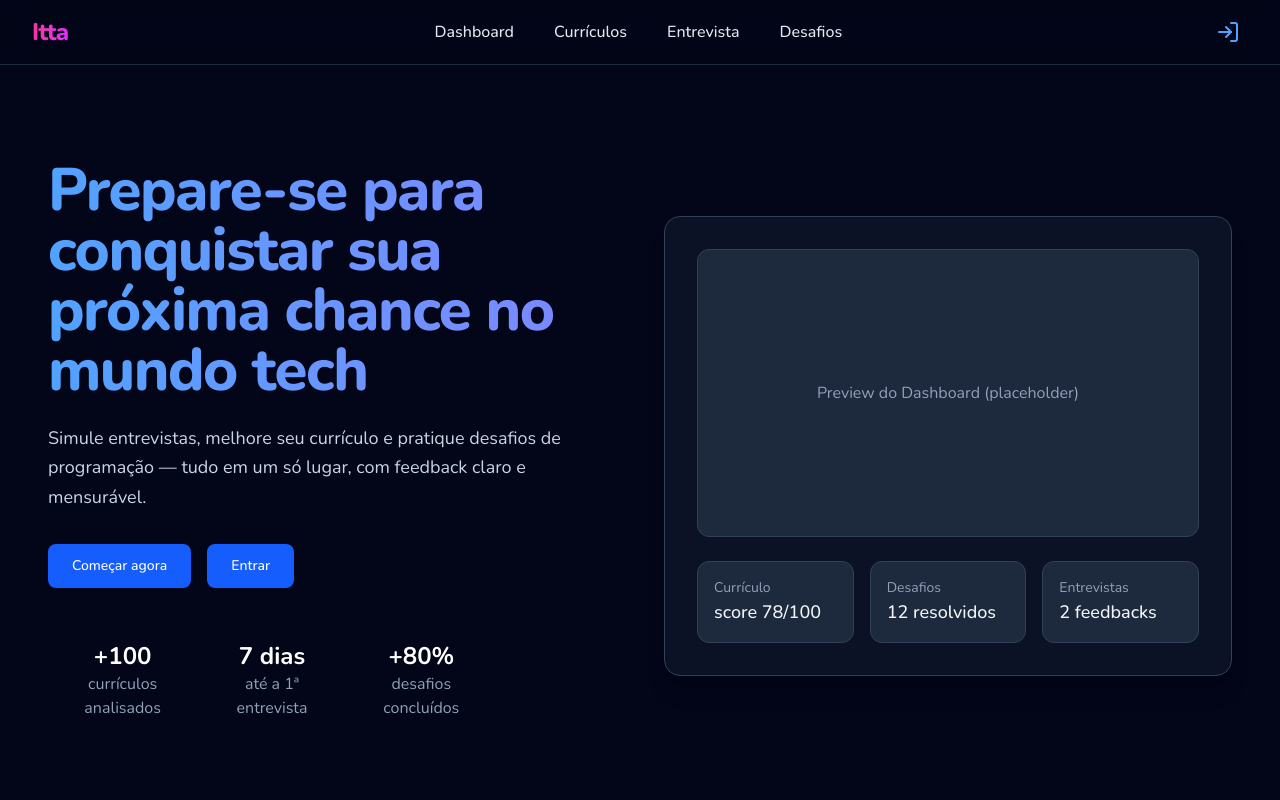
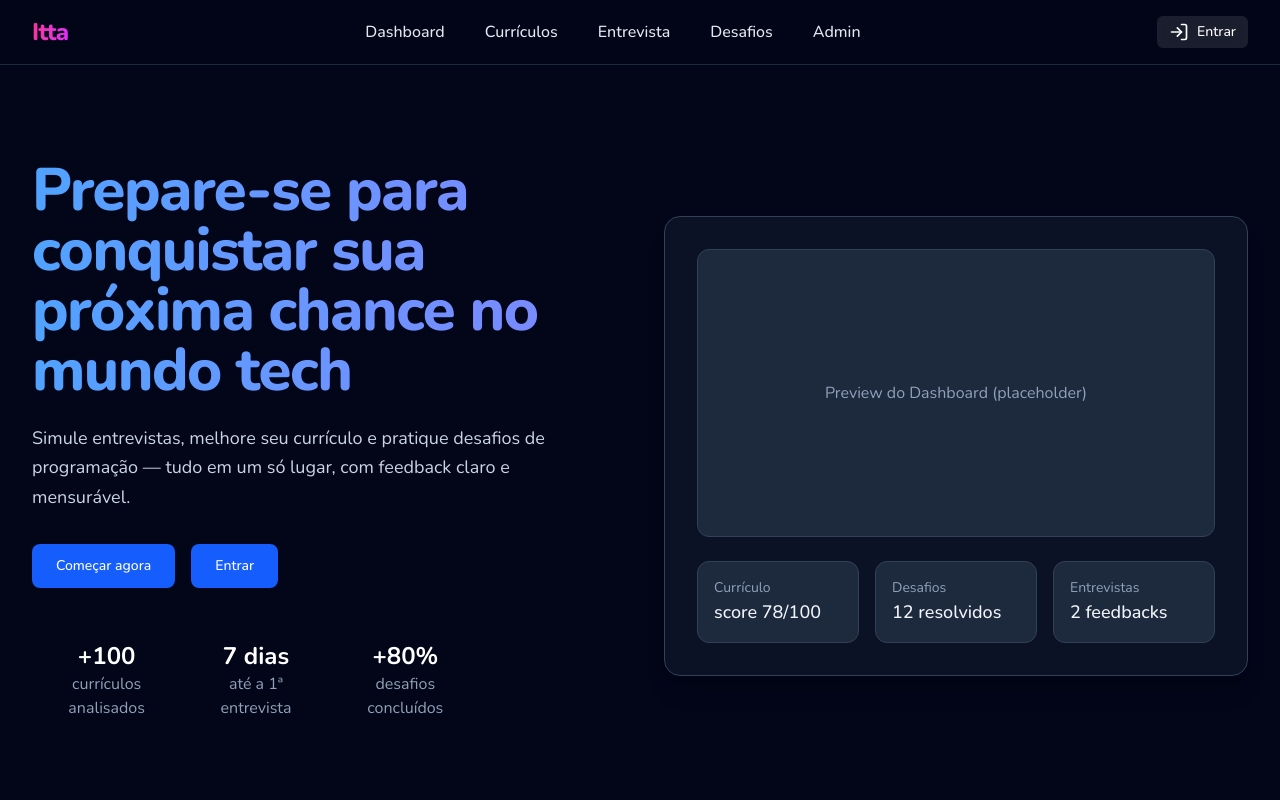
Before and after one commit to coder-gabrielsantos/itta-client, a React (Vite) app: page / in a window 1280 px wide. Shown: the top 800 px of the page. Built offline with nearby package versions, Linux system fonts and the light colour scheme.

Commit message:
style(navbar): align spacing with site container and update login button

```diff
--- a/src/components/ui/Navbar.jsx
+++ b/src/components/ui/Navbar.jsx
@@ -4,7 +4,9 @@ import { LogIn } from 'lucide-react'
 export function Navbar() {
     return (
         <nav className="fixed top-0 inset-x-0 z-50 bg-slate-950/70 backdrop-blur-md border-b border-slate-800">
-            <div className="max-w-7xl mx-auto px-4 sm:px-6 lg:px-8 h-16 flex items-center justify-between">
+            {/* container alinhado com o resto do site */}
+            <div className="max-w-7xl mx-auto px-4 sm:px-6 lg:px-8">
+                <div className="h-16 flex items-center justify-between">
                     {/* Logo */}
                     <Link
                         to="/"
@@ -20,6 +22,7 @@ export function Navbar() {
                             { to: '/resumes', label: 'Currículos' },
                             { to: '/interviews', label: 'Entrevista' },
                             { to: '/challenges', label: 'Desafios' },
+                            { to: '/admin', label: 'Admin' },
                         ].map((link) => (
                             <Link
                                 key={link.to}
@@ -33,13 +36,15 @@ export function Navbar() {
                         ))}
                     </div>
 
-                {/* Ícone login */}
-                <div className="flex items-center gap-4">
+                    {/* Botão Entrar clean */}
                     <Link
                         to="/login"
-                        className="p-2 rounded-lg hover:bg-slate-800/50 transition flex items-center justify-center"
+                        className="flex items-center gap-2 px-3 py-1.5 rounded-md text-white text-sm font-medium
+                        bg-white/10 backdrop-blur-sm
+                        hover:bg-white/20 hover:text-white transition"
                     >
-                        <LogIn className="h-6 w-6 text-blue-400 hover:text-blue-300"/>
+                        <LogIn className="h-5 w-5"/>
+                        Entrar
                     </Link>
                 </div>
             </div>
--- a/src/layouts/SiteLayout.jsx
+++ b/src/layouts/SiteLayout.jsx
@@ -19,7 +19,7 @@ export default function SiteLayout() {
                 <Navbar/>
             </header>
 
-            <main className="max-w-7xl mx-auto px-4 py-6 pt-20">
+            <main className="max-w-7xl mx-auto py-6 pt-20">
                 <ScrollToTop />
                 <Outlet />
             </main>
```
Lines whose indentation alone changed are shown as unchanged.
